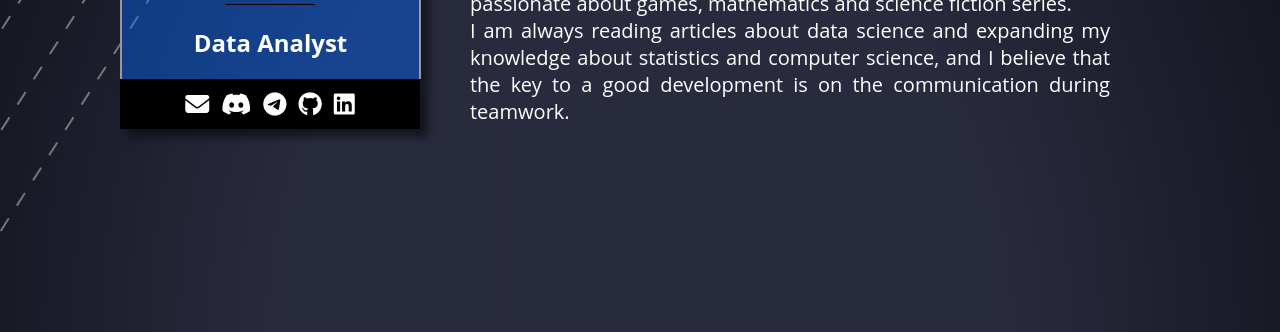
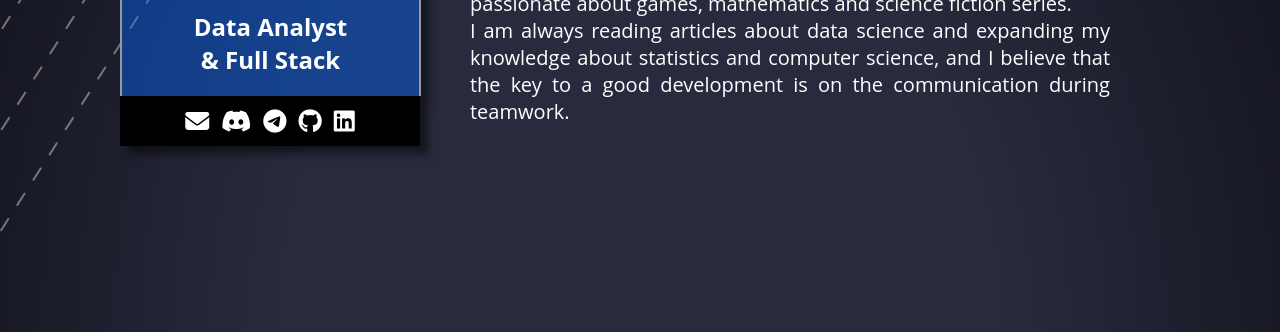
Before and after one commit to GMDiegoLima/portfolio, a plain HTML site: page index.html in a window 1280 px wide. Shown: the part 468-800 px from the top of the page. Drawn offline with nearby package versions, Linux system fonts and the light colour scheme.

Commit message:
add fullstack on the main page

```diff
--- a/index.html
+++ b/index.html
@@ -42,7 +42,7 @@
                 <img class="crop" src="images/me.jpg" alt="Diego Lima" style="border: black 2px solid; border-radius: 50%; width: 150px; height: 150px;">
                 <h1>Diego Lima</h1>
                 <hr/>
-                <h2 style="margin-bottom: 20px;">Data Analyst</h2>
+                <h2 style="margin-bottom: 20px;">Data Analyst<br>& Full Stack</h2>
             </div>
             <div class="bottom-card">
                 <a target="_blank" href="mailto:diegosalima@outlook.com" title="diegosalima@outlook.com" class="fa-solid fa-envelope" style="color: white;"></a>
```
